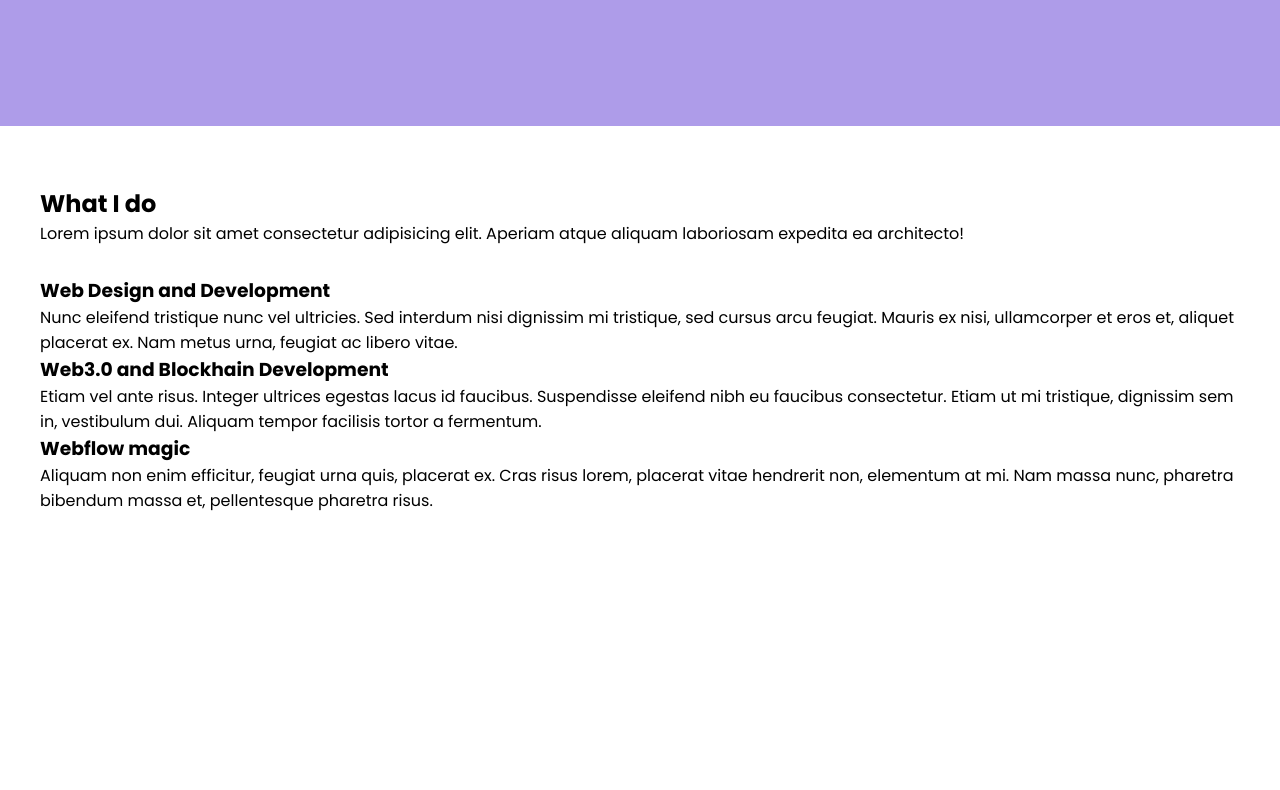
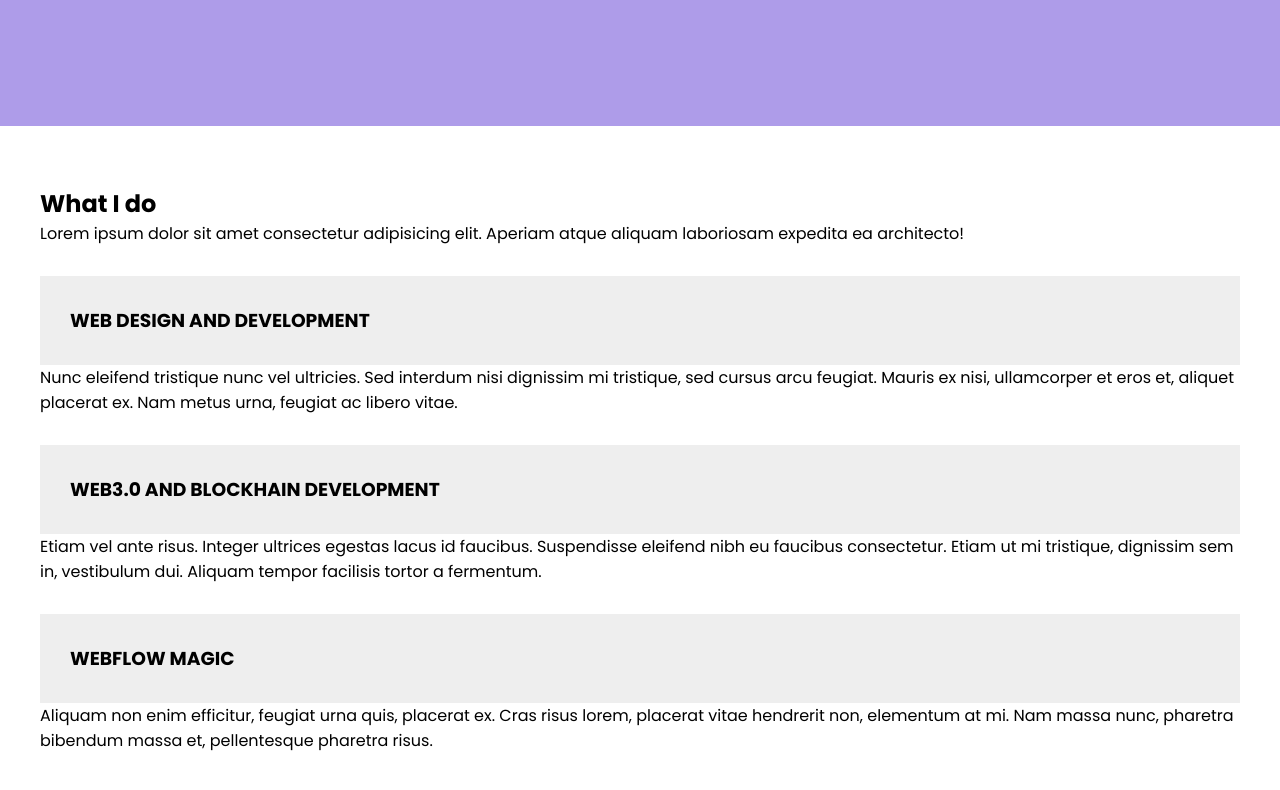
Before and after one commit to huzitaiwo/handsome, a React (Create React App) app: page / in a window 1280 px wide. Shown: the part 568-1358 px from the top of the page. Before the commit the page ends 1141 px from the top, so only its background shows below. Built offline with nearby package versions, Linux system fonts and the light colour scheme; data requests are answered from the project's data file.

Commit message:
stying servic

```diff
--- a/src/components/Service.css
+++ b/src/components/Service.css
@@ -1,3 +1,16 @@
 .service-list {
   margin-top: 30px;
 }
+.service-list__content li {
+  list-style: none;
+  margin-bottom: 30px;
+}
+
+.service-list__content .title {
+  padding: 30px;
+  background: #eee;
+}
+
+.service-list__content .title h3 {
+  text-transform: uppercase;
+}
--- a/src/components/Service.js
+++ b/src/components/Service.js
@@ -16,14 +16,16 @@ export default function Service() {
         <div className="service-list">
           {error && <h3>{error}</h3>}
           {isLoading && <h3>loading...</h3>}
+          <ul className='service-list__content'>
             {services && services.map(service => (
-            <div key={service.id}>
+              <li key={service.id}>
                 <div className='title'>
                   <h3>{service.title}</h3>
                 </div>
                 <p className='description'>{service.description}</p>
-            </div>
+              </li>
             ))}
+          </ul>
         </div>
       </div>
     </section>
```
Lines whose indentation alone changed are shown as unchanged.
